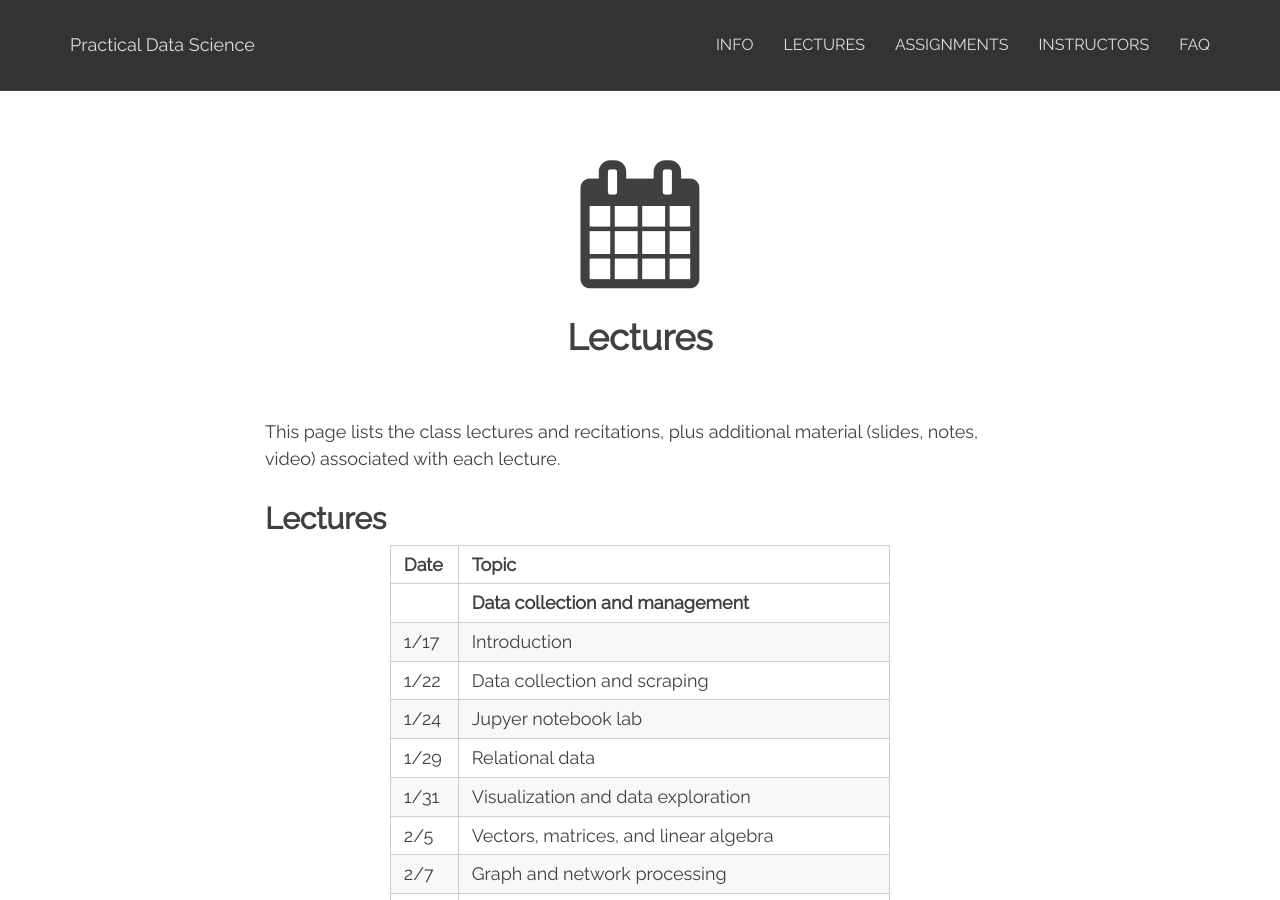
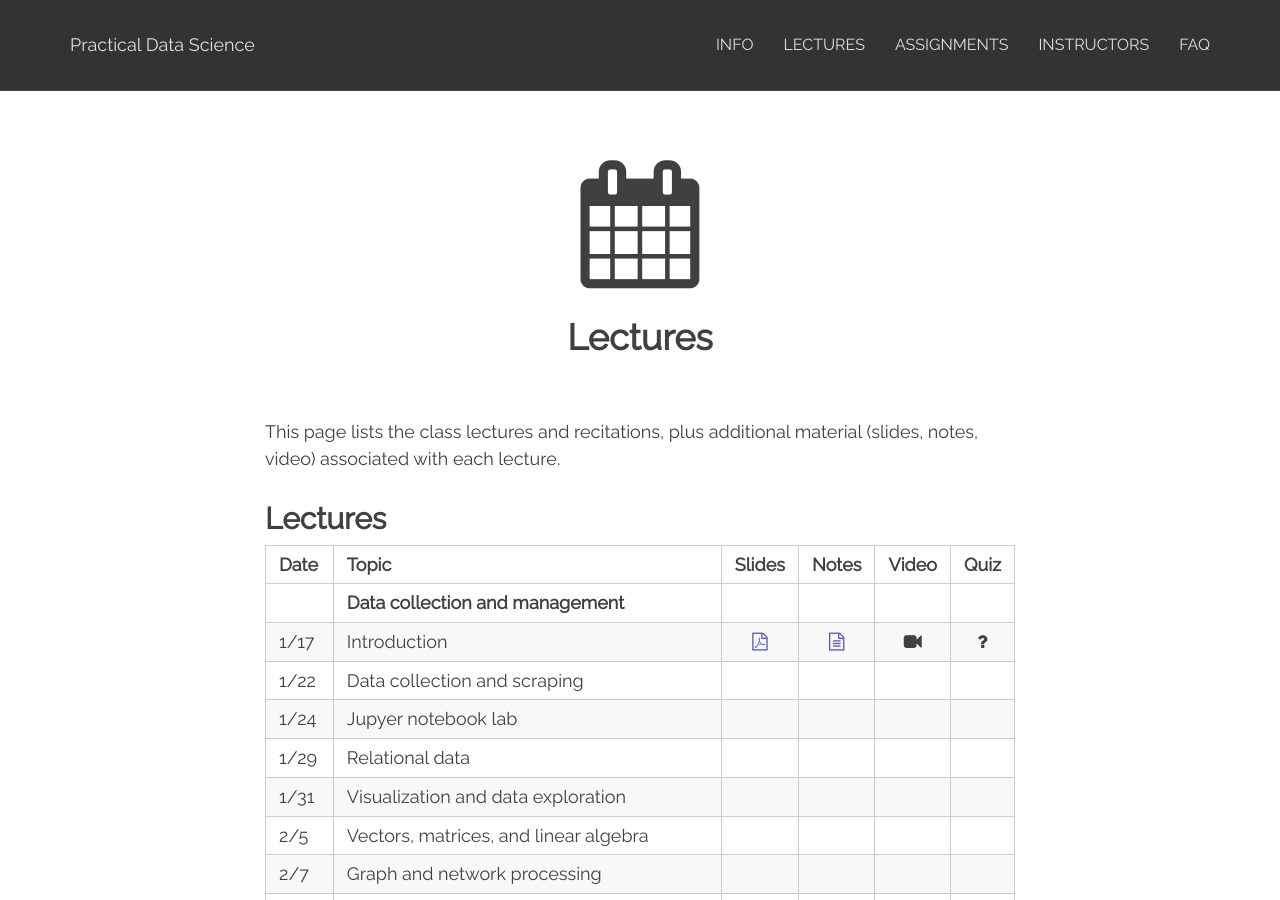
Before and after one commit to zeromtmu/practicaldatascience.github.io, a Jekyll site: the page built from lectures.md, in a window 1280 px wide and 900 px high. Built offline with Jekyll 4.4.1, drawn with Linux system fonts in a browser that asks for light colours; nearby versions of some CDN libraries.

Commit message:
adding slides and notes

```diff
--- a/_includes/head.html
+++ b/_includes/head.html
@@ -142,6 +142,7 @@
 </script>
   <script src="https://cdn.mathjax.org/mathjax/latest/MathJax.js?config=default" type="text/javascript"></script>
 
+
 <!--
    <script type="text/x-mathjax-config">
      MathJax.Hub.Config({
--- a/lectures.md
+++ b/lectures.md
@@ -8,42 +8,42 @@
 
 ## Lectures
 
-| Date | Topic |
-| --- | --- |
-| | **Data collection and management** |
-| 1/17 | Introduction  |
-| 1/22 | Data collection and scraping |
-| 1/24 | Jupyer notebook lab |
-| 1/29 | Relational data |
-| 1/31 | Visualization and data exploration |
-| 2/5  | Vectors, matrices, and linear algebra |
-| 2/7  | Graph and network processing |
-| 2/12 | Free text and natural language processing |
-| 2/14 | Geographic information systems and spatial data |
-| | **Statistical modeling and machine learning** |
-| 2/19 | *Overflow lecture* |
-| 2/21 | Linear regression |
-| 2/26 | Linear classification |
-| 2/28 | Nonlinear modeling, cross-validation |
-| 3/5  | Evaluating machine learning models |
-| 3/7  | Basics of probability |
-| 3/12 | *Spring break* |
-| 3/14 | *Spring break*  |
-| 3/19 | Hypothesis testing and experimental design |
-| 3/21 | Decision trees, interpretable models |
-| | **Advanced modeling techniques** |
-| 3/26 | Clustering and dimensionality reduction |
-| 3/28 | Anomaly detection |
-| 4/2  | Recommender systems |
-| 4/4  | Deep learning |
-| 4/9  | *Overflow lecture* |
-| | **Additional topics**  |
-| 4/11 | High dimensional visualization |
-| 4/16 | Probabilistic modeling |
-| 4/18 | Big data and MapReduce methods |
-| 4/23 | Debugging data science |
-| 4/25 | A data science walkthrough |
-| 4/30 | Data science jobs |
-| 5/2  | The future of data science and Q&A |
+| Date | Topic | Slides | Notes | Video | Quiz |
+| --- | --- | :---: | :---: | :---: | :---: |
+| | **Data collection and management** | | | | |
+| 1/17 | Introduction  | [<i class="fa fa-file-pdf-o"></i>](/notes/intro/intro.pdf) | [<i class="fa fa-file-text-o"></i>](/notes/intro) | <i class="fa fa-video-camera"></i> | <i class="fa fa-question"></i> |
+| 1/22 | Data collection and scraping || | | |
+| 1/24 | Jupyer notebook lab || | | |
+| 1/29 | Relational data || | | |
+| 1/31 | Visualization and data exploration || | | |
+| 2/5  | Vectors, matrices, and linear algebra || | | |
+| 2/7  | Graph and network processing || | | |
+| 2/12 | Free text and natural language processing || | | |
+| 2/14 | Geographic information systems and spatial data || | | |
+| | **Statistical modeling and machine learning** || | | |
+| 2/19 | *Overflow lecture* || | | |
+| 2/21 | Linear regression || | | |
+| 2/26 | Linear classification || | | |
+| 2/28 | Nonlinear modeling, cross-validation || | | |
+| 3/5  | Evaluating machine learning models || | | |
+| 3/7  | Basics of probability || | | |
+| 3/12 | *Spring break* || | | |
+| 3/14 | *Spring break*  || | | |
+| 3/19 | Hypothesis testing and experimental design || | | |
+| 3/21 | Decision trees, interpretable models || | | |
+| | **Advanced modeling techniques** || | | |
+| 3/26 | Clustering and dimensionality reduction || | | |
+| 3/28 | Anomaly detection || | | |
+| 4/2  | Recommender systems || | | |
+| 4/4  | Deep learning || | | |
+| 4/9  | *Overflow lecture* || | | |
+| | **Additional topics**  || | | |
+| 4/11 | High dimensional visualization || | | |
+| 4/16 | Probabilistic modeling || | | |
+| 4/18 | Big data and MapReduce methods || | | |
+| 4/23 | Debugging data science || | | |
+| 4/25 | A data science walkthrough || | | |
+| 4/30 | Data science jobs || | | |
+| 5/2  | The future of data science and Q&A || | | |
 
 ## Recitations (TBA)
```
